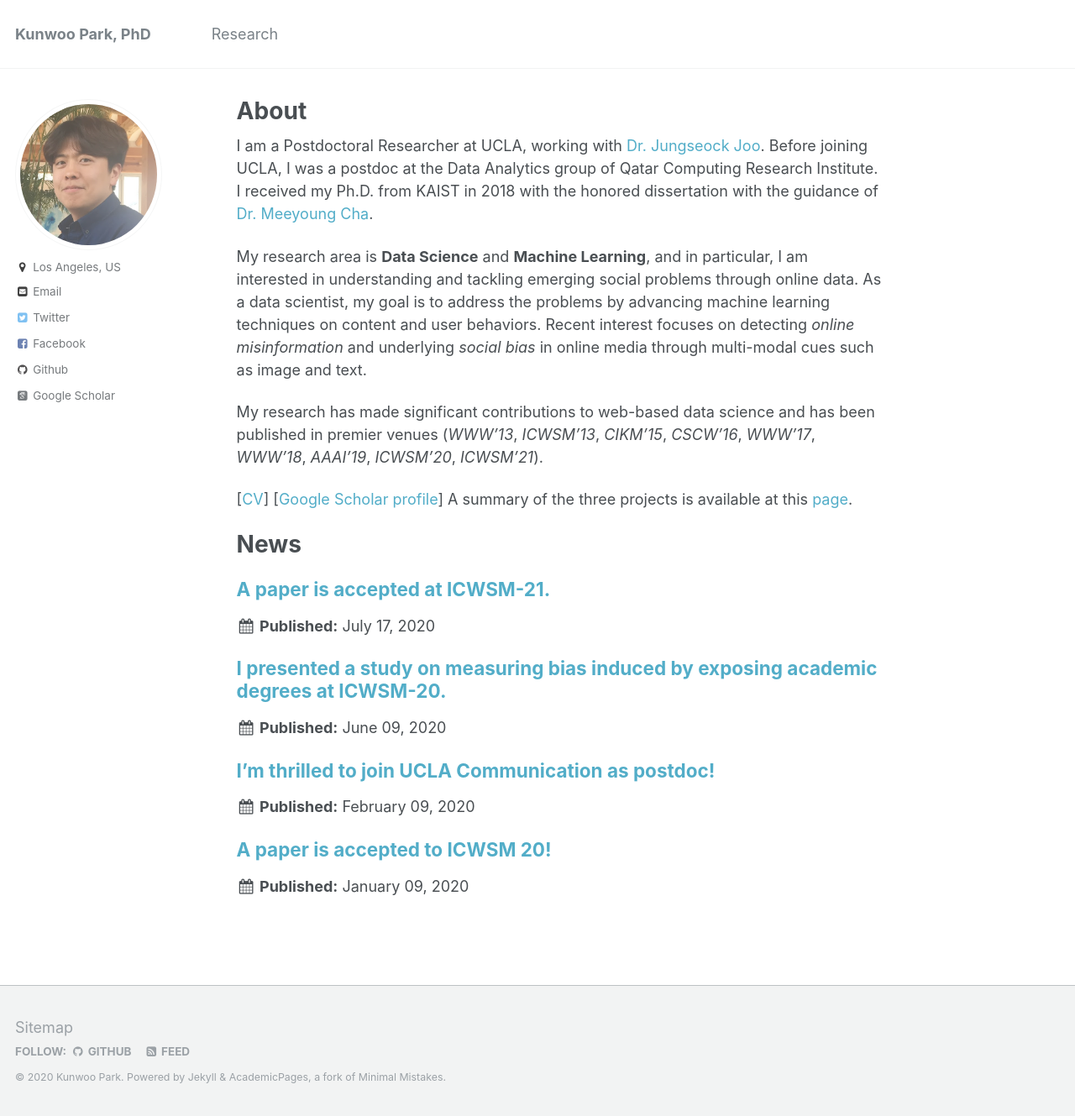
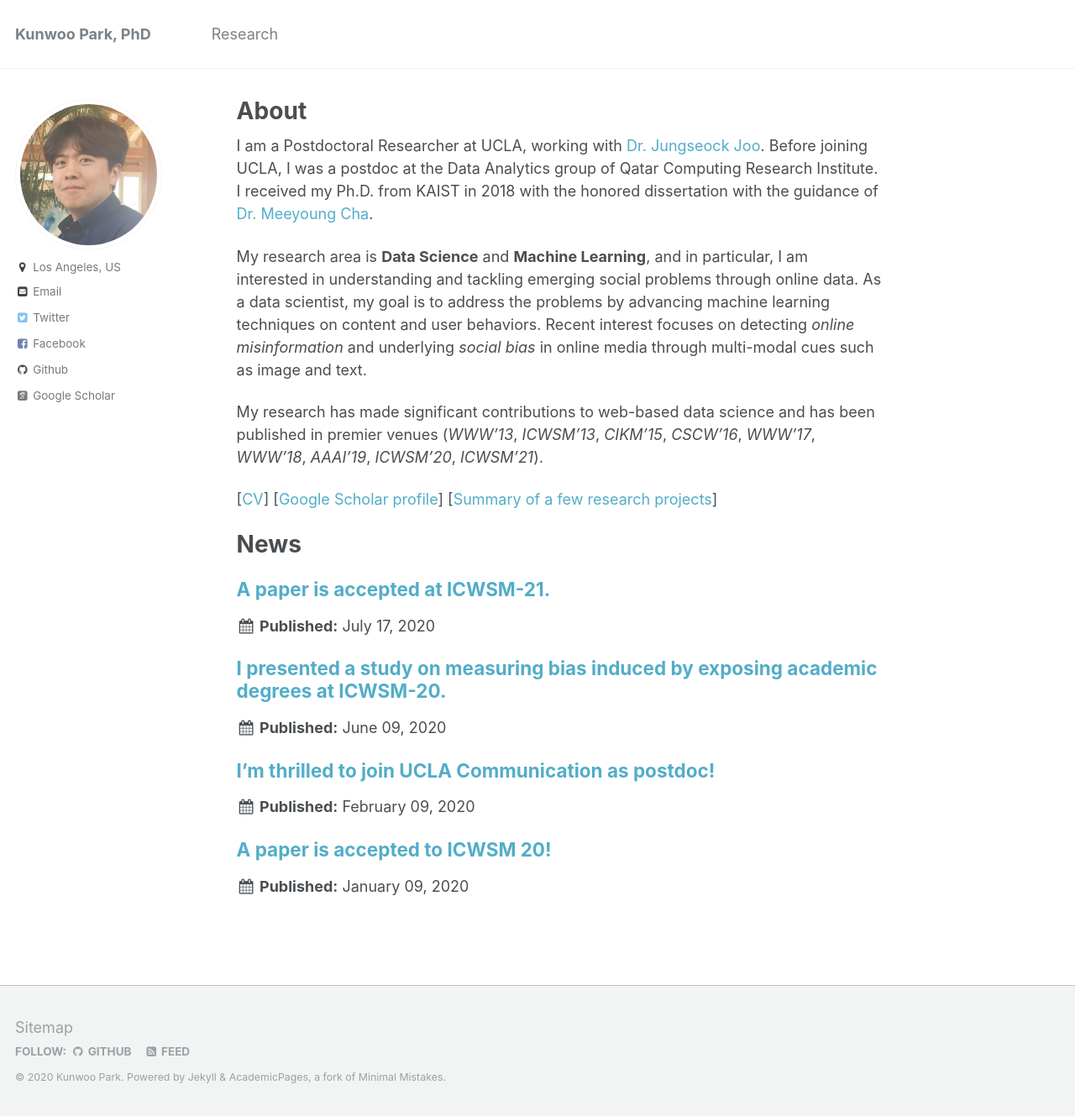
Before and after one commit to bywords/bywords.github.io, a Jekyll site: the page built from _pages/about.md, in a window 1280 px wide and 1329 px high. Shown: the whole window at 84% size. Built offline with Jekyll 4.4.1, drawn with Linux system fonts in a browser that asks for light colours; some web fonts are replaced.

Commit message:
updated site

```diff
--- a/_pages/about.md
+++ b/_pages/about.md
@@ -15,7 +15,8 @@ My research area is **Data Science** and **Machine Learning**, and in particular
 My research has made significant contributions to web-based data science and has been published in premier venues (*WWW'13*, *ICWSM'13*, *CIKM'15*, *CSCW'16*, *WWW'17*, *WWW'18*, *AAAI'19*, *ICWSM'20*, *ICWSM'21*).
 
 [[CV](/files/Kunwoo_CV.pdf)]
-[[Google Scholar profile](https://scholar.google.com/citations?user=xiZ1ImoAAAAJ)] A summary of the three projects is available at this [page](https://bywords.github.io/research/).
+[[Google Scholar profile](https://scholar.google.com/citations?user=xiZ1ImoAAAAJ)]
+[[Summary of a few research projects](https://bywords.github.io/research/)]
 
 
 
```
